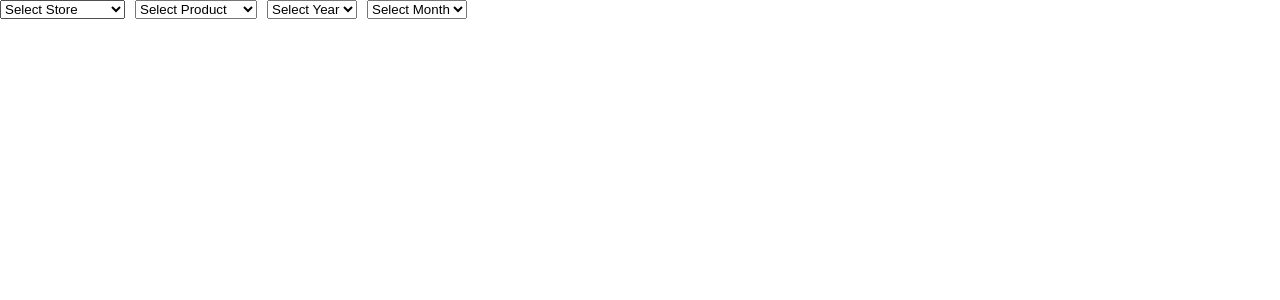
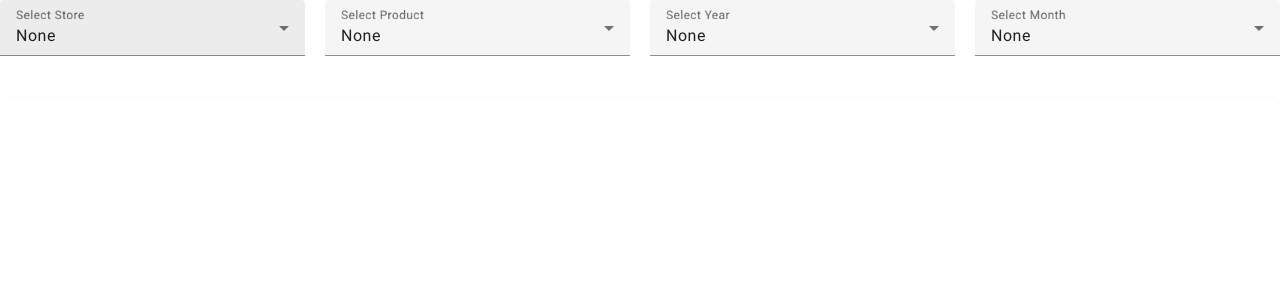
Before and after one commit to SuvamDatta/sales-forecasting-ui, an Angular app: page / in a window 1280 px wide. Shown: the top 300 px of the page. Built offline with nearby package versions, Linux system fonts and the light colour scheme; what ng2-charts would draw is missing.

Commit message:
styling to dropdowns

```diff
--- a/src/app/dashboard/dashboard.component.html
+++ b/src/app/dashboard/dashboard.component.html
@@ -1,23 +1,35 @@
 <div class="filters">
-    <select [(ngModel)]="selectedStoreName" (change)="onSelectionChange()">
-      <option value="">Select Store</option>
-      <option *ngFor="let store of storeNames" [value]="store">{{store}}</option>
-    </select>
+  <mat-form-field appearance="fill">
+    <mat-label>Select Store</mat-label>
+    <mat-select [(value)]="selectedStoreName" (selectionChange)="onSelectionChange()">
+      <mat-option value="">None</mat-option>
+      <mat-option *ngFor="let store of storeNames" [value]="store">{{store}}</mat-option>
+    </mat-select>
+  </mat-form-field>
 
-    <select [(ngModel)]="selectedProductCategory" (change)="onSelectionChange()">
-      <option value="">Select Product</option>
-      <option *ngFor="let category of productCategories" [value]="category">{{category}}</option>
-    </select>
+  <mat-form-field appearance="fill">
+    <mat-label>Select Product</mat-label>
+    <mat-select [(value)]="selectedProductCategory" (selectionChange)="onSelectionChange()">
+      <mat-option value="">None</mat-option>
+      <mat-option *ngFor="let category of productCategories" [value]="category">{{category}}</mat-option>
+    </mat-select>
+  </mat-form-field>
 
-    <select [(ngModel)]="selectedYear" (change)="onSelectionChange()">
-      <option value="">Select Year</option>
-      <option *ngFor="let year of years" [value]="year">{{year}}</option>
-    </select>
+  <mat-form-field appearance="fill">
+    <mat-label>Select Year</mat-label>
+    <mat-select [(value)]="selectedYear" (selectionChange)="onSelectionChange()">
+      <mat-option value="">None</mat-option>
+      <mat-option *ngFor="let year of years" [value]="year">{{year}}</mat-option>
+    </mat-select>
+  </mat-form-field>
 
-    <select [(ngModel)]="selectedMonth" (change)="onSelectionChange()">
-      <option value="">Select Month</option>
-      <option *ngFor="let month of months" [value]="month">{{month}}</option>
-    </select>
+  <mat-form-field appearance="fill">
+    <mat-label>Select Month</mat-label>
+    <mat-select [(value)]="selectedMonth" (selectionChange)="onSelectionChange()">
+      <mat-option value="">None</mat-option>
+      <mat-option *ngFor="let month of months" [value]="month">{{month}}</mat-option>
+    </mat-select>
+  </mat-form-field>
 </div>
 
 <div class="chart-container">
--- a/src/app/dashboard/dashboard.component.scss
+++ b/src/app/dashboard/dashboard.component.scss
@@ -1,11 +1,24 @@
 .filters {
-    display: flex;
-    gap: 10px;
-    margin-bottom: 20px;
-  }
+  display: flex;
+  gap: 20px;
+  margin-bottom: 20px;
+  flex-wrap: wrap;
+}
 
-  .charts {
-    display: flex;
-    flex-direction: column;
-    gap: 20px;
-  }
+mat-form-field {
+  min-width: 200px;
+  flex: 1;
+}
+
+.chart-container {
+  margin-top: 20px;
+  padding: 20px;
+  background-color: #ffffff;
+  box-shadow: 0 2px 4px rgba(0, 0, 0, 0.1);
+  border-radius: 8px;
+}
+
+.chart-container canvas {
+  width: 100% !important;
+  height: auto !important;
+}
```
Lines whose indentation alone changed are shown as unchanged.
